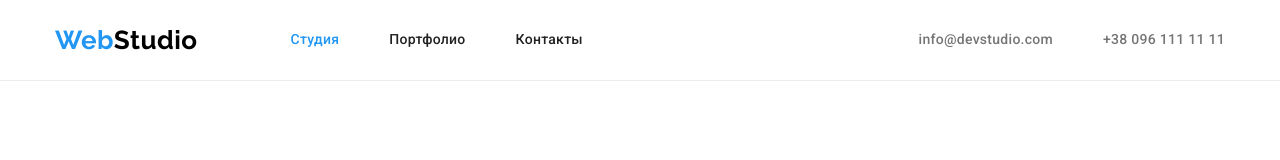
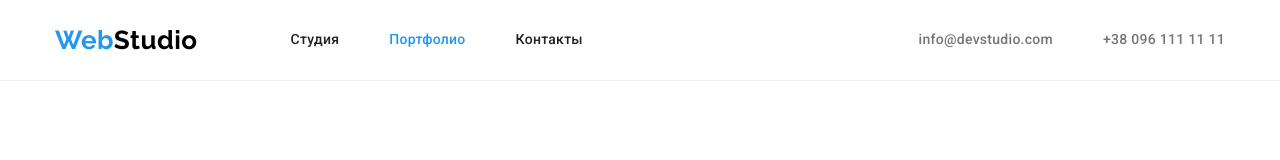
Before and after one commit to victor1982nik/goit-markup-hw-03, a plain HTML site: page portfolio.html in a window 1280 px wide. Shown: the top 160 px of the page. Drawn offline with nearby package versions, Linux system fonts and the light colour scheme.

Commit message:
Update portfolio.html

```diff
--- a/portfolio.html
+++ b/portfolio.html
@@ -25,10 +25,10 @@
         <nav>
           <ul class="nav list">
             <li class="nav-item">
-              <a class="nav-link active-menu" href="./index.html">Студия</a>
+              <a class="nav-link" href="./index.html">Студия</a>
             </li>
             <li class="nav-item">
-              <a class="nav-link" href="./portfolio.html">Портфолио</a>
+              <a class="nav-link active-menu" href="./portfolio.html">Портфолио</a>
             </li>
             <li class="nav-item">
               <a class="nav-link" href="">Контакты</a>
```
